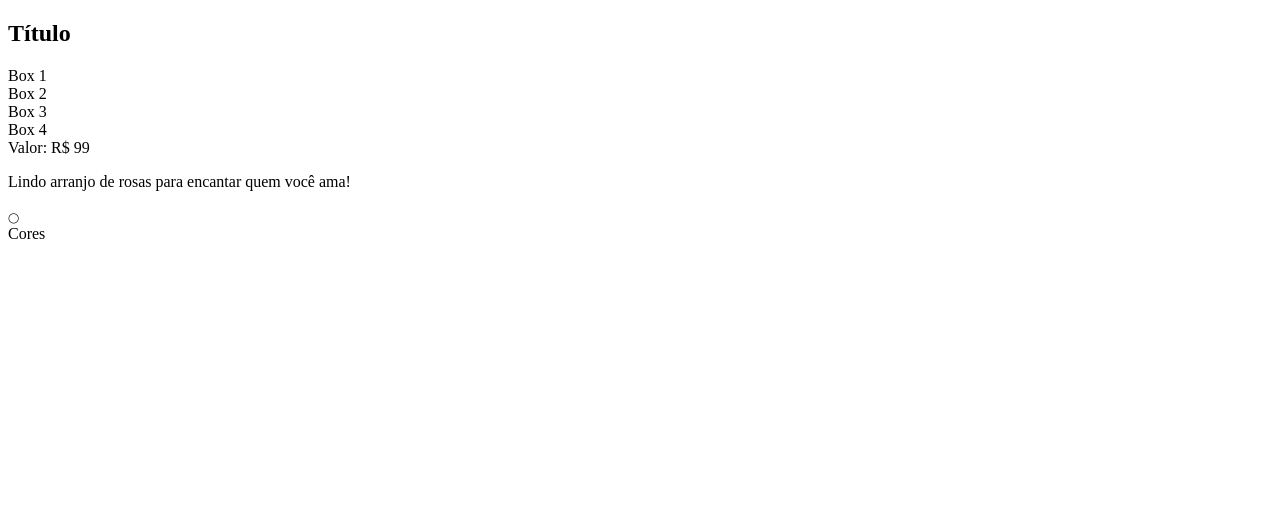
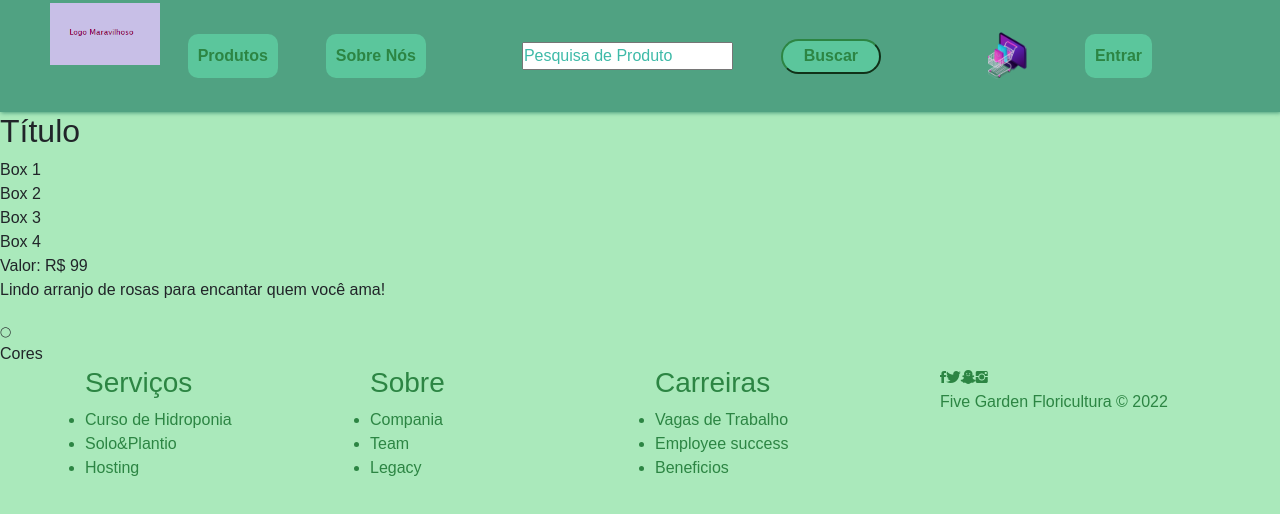
Before and after one commit to dh-pi-grupo5/grupo5, a website: page views/product.html in a window 1280 px wide. Drawn offline with nearby package versions, Linux system fonts and the light colour scheme.

Commit message:
Inclusão de header, footer e css

```diff
--- a/app.js
+++ b/app.js
@@ -11,5 +11,8 @@ app.use(express.static('public'));
 app.get('/home', (req,res)=>{
     return res.sendFile(__dirname + '/views/index.html');
 });
+app.get('/produto', (req,res) =>{
+    return res.sendFile(__dirname + '/views/product.html');
+});
 
 app.listen(3000);
--- a/public/css/style.css
+++ b/public/css/style.css
@@ -1,121 +1,94 @@
 :root {
   --color-white: #fff;
-  --color-dark1: #272727;
-  --color-dark2: #2d2d2d;
-  --color-dark3: #414141;
-  --color-dark4: #1c1c1c;
+  --color-greenbody: #AAE9BB;
+  --color-greenheader1: rgb(80,162,130);
+  --color-greenheader2: rgb(75, 157, 125);
+  --color-dark4: #1C1C1C;
   --color-dark5: #343434;
-  --color-purple: #b040ff;
+  --color-purple: #B040FF;
 }
-* {
+*{
   margin: 0;
   padding: 0;
 }
-
-.img_logo_header {
-  width: 180px;
+body{
+  font-family: Arial, Helvetica, sans-serif;
+  background-color:#aae9bb;
 }
-
-.header,
-.navigation_header {
+.img_logo_header{
+  width: 110px;
+  position: absolute;
+  left: 50px;
+  top: 3px;
+}
+.header,.navigation_header{
   display: flex;
   flex-direction: row;
   align-items: center;
-  font-size: 20px;
 }
-
-.header {
-  background-color: rgb(122, 24, 73);
-  box-shadow: 2px 2px 4px #cc8fb5;
+.header{
+  background-color:rgb(80, 162, 130);
+  box-shadow: 1px 1px 4px rgb(75, 157, 125);
   height: 7em;
   justify-content: space-between;
+  padding: 0% 10%;
+}
+  .navigation_header{
+      gap:3em;
+  }
+  .navigation_header a{
+      text-decoration: none ;
+      color: var(rgb(80,162,130));
+      transition: 1s;
+      font-weight: bold;
+  }
+ .active{
+  background-color: rgb(91, 198, 156);
+  padding: 10px;
+  border-radius: 10px;
+ }
+ .content{
+  text-align: center;
+  padding-top: 5em;
+  height: 70vh;
+  display: flex;
+  flex-direction: row;
+  align-items:center;
+  justify-content: space-between;
   padding: 0 10%;
+ }
+ ::placeholder {
+  color: rgb(62, 186, 168);
+  background-color: rgb(255, 255, 255);
 }
-.navigation_header {
-  gap: 3em;
-}
-
-.navigation_header a {
-  text-decoration: none;
-  color: var(rgb(122, 24, 73));
-  transition: 1s;
-  font-weight: bold;
-}
-
-.active {
-  background-color: var(#aa2b47);
-  padding: 15px;
-  border-radius: 10px;
-}
-
-::placeholder {
-  color: rgb(232, 224, 235);
-  background-color: var(--color-dark3);
-}
-
 .force-opaque::placeholder {
   opacity: 1;
 }
-
-.img_carrinho_header {
-  width: 70px;
-  margin-left: 10em;
+.img_carrinho_header{
+  width: 60px;
 }
-
-footer {
+a{
+  color: #2C8543;
+}
+footer{
+  position:relative;
+  bottom: 100%;
   width: 100%;
   height: 100px;
-  margin: auto;
-  bottom: 0;
-  position: fixed;
+  color: #2C8543;
 }
-
-P {
-  text-align: center;
+button{
+  background-color:rgb(91, 198, 156);
+  border-radius: 50px;
+  color: #2C8543;
+  width: 100px;
+  height: 35px;
+  font-weight: bold;
+  border-color:#2c8543;
 }
-
-/* product */
-
-.titleProduct  {
-  /* Title */
-  position: absolute;
-  left: 65%;
-  right: 10.07%;
-  top: 15.33%;
-  bottom: 79.78%;
-
-  /* Heading 03 */
-
-  font-family: "Public Sans";
-  font-style: normal;
-  font-weight: 600;
-  font-size: 36px;
-  line-height: 44px;
-  /* identical to box height, or 122% */
-
-  letter-spacing: -1.5px;
-
-  color: #000000;
+div geral{
+  position:relative;
+  bottom: 100px;
+  width: 100%;
+  height: 100px;
 }
-
-
-.sectionDescription {
-  position: absolute;
-  width: 357px;
-  height: 104px;
-  left: 740px;
-  top: 237px;
-
-  /* Paragraph 02 */
-
-  font-family: "Public Sans";
-  font-style: normal;
-  font-weight: 400;
-  font-size: 18px;
-  line-height: 26px;
-  /* or 144% */
-
-  letter-spacing: -0.3px;
-
-  color: #000000;
-}
--- a/views/product.html
+++ b/views/product.html
@@ -1,30 +1,41 @@
 <!DOCTYPE html>
-<html lang="pt-br">
+<html lang="pt-BR">
+
 <head>
-    <meta charset="UTF-8" />
-    <meta http-equiv="X-UA-Compatible" content="IE=edge" />
-    <meta name="viewport" content="width=device-width, initial-scale=1.0" />
-    <title>Five Garden</title>
+  <meta charset="UTF-8">
+  <meta http-equiv="X-UA-Compatible" content="IE=edge">
+  <meta name="viewport" content="width=device-width, initial-scale=1.0">
+  <title>Home</title>
+  <link rel="stylesheet" href="https://cdnjs.cloudflare.com/ajax/libs/twitter-bootstrap/4.1.3/css/bootstrap.min.css">
+  <link rel="stylesheet" href="https://cdnjs.cloudflare.com/ajax/libs/ionicons/2.0.1/css/ionicons.min.css">
+  <!-- <link rel="stylesheet" href="assets/css/style.css"> -->
 </head>
-
-  <body>
-    <!--Header será posteriormente alinhado ao que for desenvolvido
-
+<!--Linka os arquivos .css com o index.html (que é a HOME, pag inicial da floricultura)-->
+<link rel="stylesheet" type="text/css" href="/css/style.css" />
+<link rel="stylesheet" type="text/css" href="/css/home.css" />
+<!--                                           -->
 <header>
-      <h1>Produtos</h1>
-      <a href="/">Ecommerce</a>
-      <a href="/">Shop</a>
-      <a href="/">Stories</a>
-      <a href="/">About</a>
-      <i class="fa-solid fa-magnifying-glass"></i>
-
-      <input type="text" placeholder="Search" />
-      <i class="fa-solid fa-cart-shopping"></i>
-
-      <a href="/">Login</a>
-
+  <div class="header" id="header">
+    <div class="logo_header">
+      <a href="/"> <img src="/img/Logo.png" class="img_logo_header" alt="LogoSite"></a>
+    </div>
+    <div class="navigation_header">
+      <a href="/produtos" class="active">Produtos</a>
+      <a href="https://keukenhof.nl/en/" class="active">Sobre Nós</a>
+      <!--PLACEHOLDER-->
+      <a href="/">
+        <img src="" alt="">
+      </a>
+      <input type="text" name="" id="" placeholder="Pesquisa de Produto">
+      <button>Buscar</button>
+      <a href="">
+        <img src="" alt="">
+        <span></span>
+        <!--FIM DO PLACEHOLDER-->
+        <a href="/carrinho"><img src="/img/Carrinho.png" class="img_carrinho_header"></a>
+        <a href="/login" class="active">Entrar</a>
+    </div>
 </header>
-    -->
 
 <section class="titleProduct">
   <h2>Título</h2>
@@ -48,5 +59,54 @@
 </section>
 
 <section>Cores</section>
+
+<footer>
+  <div class="geral">
+    <div class="footer-clean">
+      <footer>
+        <div class="container">
+          <div class="row justify-content-center">
+            <div class="col-sm-4 col-md-3 item">
+              <h3>Serviços</h3>
+              <ul>
+                <li><a
+                    href="https://portalidea.com.br/curso-gratuito-hidroponia?gclid=CjwKCAiAyfybBhBKEiwAgtB7foJlI5KmWjiQj59pPnHzKp6WUeHm29o2c1kyeHBGeBTB6FBtxqFXUxoCjJcQAvD_BwE">Curso
+                    de Hidroponia</a></li>
+                <li><a
+                    href="https://www.embrapa.br/contando-ciencia/solos/-/asset_publisher/1ZCT5VQ5Hj1S/content/o-solo-e-o-plantio-na-agricultura/1355746?inheritRedirect=false">Solo&Plantio</a>
+                </li>
+                <li><a href="#">Hosting</a></li>
+              </ul>
+            </div>
+            <div class="col-sm-4 col-md-3 item">
+              <h3>Sobre</h3>
+              <ul>
+                <li><a href="https://keukenhof.nl/en/">Compania</a></li>
+                <li><a href="https://youtu.be/scUKyg1NT-g">Team</a></li>
+                <li><a href="#">Legacy</a></li>
+              </ul>
+            </div>
+            <div class="col-sm-4 col-md-3 item">
+              <h3>Carreiras</h3>
+              <ul>
+                <li><a href="https://br.linkedin.com/company/nasa/jobs">Vagas de Trabalho</a></li>
+                <li><a href="https://br.linkedin.com/company/nasa/jobs">Employee success</a></li>
+                <li><a href="https://br.linkedin.com/company/nasa/jobs">Beneficios</a></li>
+              </ul>
+            </div>
+            <div class="col-lg-3 item social"><a href="#"><i class="icon ion-social-facebook"></i></a><a href="#"><i
+                  class="icon ion-social-twitter"></i></a><a href="#"><i class="icon ion-social-snapchat"></i></a><a
+                href="#"><i class="icon ion-social-instagram"></i></a>
+              <p class="copyright">Five Garden Floricultura © 2022</p>
+            </div>
+          </div>
+        </div>
+      </footer>
+    </div>
+    <script src="https://cdnjs.cloudflare.com/ajax/libs/jquery/3.2.1/jquery.min.js"></script>
+    <script src="https://cdnjs.cloudflare.com/ajax/libs/twitter-bootstrap/4.1.3/js/bootstrap.bundle.min.js"></script>
+  </div>
+</footer>
 </body>
+
 </html>
```
Lines whose indentation alone changed are shown as unchanged.
